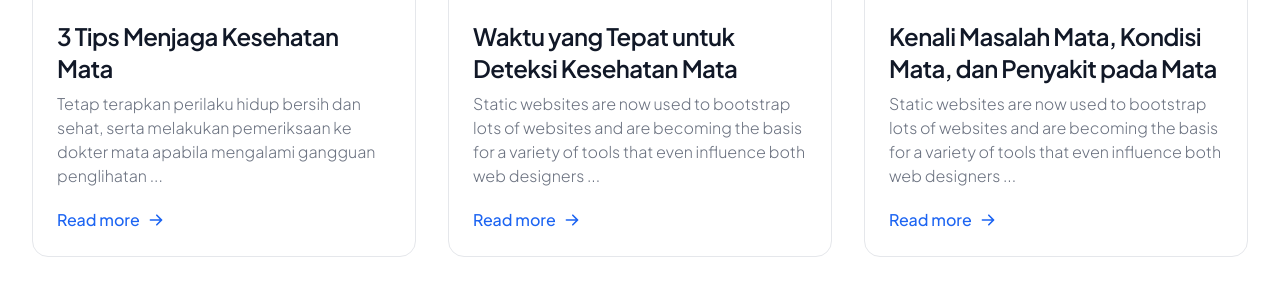
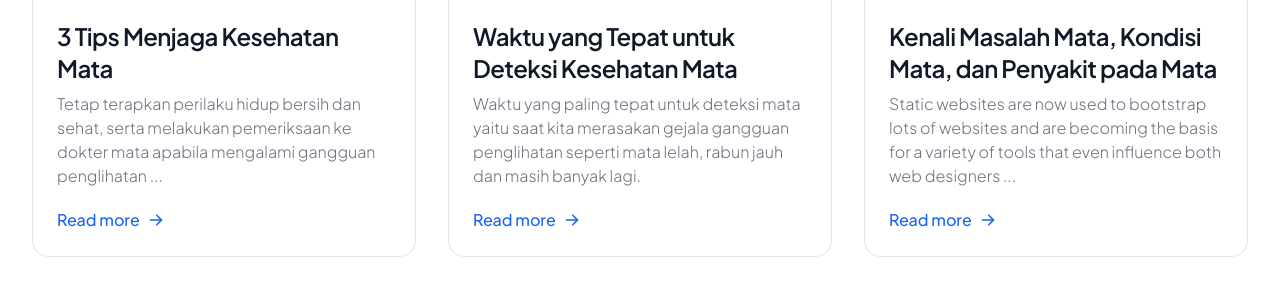
Before and after one commit to rikyraharjo/EyeU-Website, a Flask app: page / in a window 1280 px wide. Shown: the part 2791-3091 px from the top of the page. Run offline with Flask 3, Linux system fonts and the light colour scheme; a user stored in the database is signed in; data comes from the database, SQL or seed files in the repository; some libraries are stand-ins or nearby versions.

Commit message:
add detail fitur

```diff
--- a/templates/about.html
+++ b/templates/about.html
@@ -245,7 +245,7 @@
                         <h3 class="mb-1 text-lg lg:text-xl font-semibold tracking-tight text-gray-900 dark:text-white">
                             <a href="#">Aji Jagat Saputra</a>
                         </h3>
-                        <p>Full Stack Developer & <br> Mobile Developer</p>
+                        <p>Full Stack Web Developer & <br> Mobile Developer</p>
                         <ul class="flex justify-center mt-4 space-x-4">
                             <li>
                                 <a href="#" class="text-[#39569c] hover:text-gray-900 dark:hover:text-white">
--- a/templates/home.html
+++ b/templates/home.html
@@ -438,7 +438,7 @@
                     <h2 class="mb-2 text-2xl font-bold tracking-tight text-gray-900 dark:text-white "><a href="{{ url_for( 'blog') }} ">3 Tips Menjaga Kesehatan Mata</a></h2>
                     <p class="mb-5 font-light text-gray-500 dark:text-gray-400 ">Tetap terapkan perilaku hidup bersih dan sehat, serta melakukan pemeriksaan ke dokter mata apabila mengalami gangguan penglihatan ...</p>
                     <div class="flex justify-between items-center ">
-                        <a href="{{ url_for( 'blog') }} " class="inline-flex items-center font-medium text-blue-600 hover:underline ">
+                        <a href="https://upk.kemkes.go.id/new/3-tips-menjaga-kesehatan-mata" class="inline-flex items-center font-medium text-blue-600 hover:underline ">
                             Read more
                             <svg class="ml-2 w-4 h-4 " fill="currentColor " viewBox="0 0 20 20 " xmlns="http://www.w3.org/2000/svg "><path fill-rule="evenodd " d="M10.293 3.293a1 1 0 011.414 0l6 6a1 1 0 010 1.414l-6 6a1 1 0 01-1.414-1.414L14.586 11H3a1
                 1 0 110-2h11.586l-4.293-4.293a1 1 0 010-1.414z " clip-rule="evenodd "></path></svg>
@@ -456,9 +456,9 @@
                     </div>
                     <img class="mb-5 rounded-lg " src="https://flowbite.s3.amazonaws.com/typography-plugin/typography-image-1.png " alt=" " />
                     <h2 class="mb-2 text-2xl font-bold tracking-tight text-gray-900 dark:text-white "><a href="# ">Waktu yang Tepat untuk Deteksi Kesehatan Mata</a></h2>
-                    <p class="mb-5 font-light text-gray-500 dark:text-gray-400 ">Static websites are now used to bootstrap lots of websites and are becoming the basis for a variety of tools that even influence both web designers ...</p>
+                    <p class="mb-5 font-light text-gray-500 dark:text-gray-400 ">Waktu yang paling tepat untuk deteksi mata yaitu saat kita merasakan gejala gangguan penglihatan seperti mata lelah, rabun jauh dan masih banyak lagi.</p>
                     <div class="flex justify-between items-center ">
-                        <a href="# " class="inline-flex items-center font-medium text-blue-600 hover:underline ">
+                        <a href="https://ayosehat.kemkes.go.id/kapan-waktu-yang-tepat-untuk-deteksi-permasalahan-mata#:~:text=Waktu%20yang%20paling%20pas%20untuk,tepat%20agar%20tidak%20semakin%20parah. " class="inline-flex items-center font-medium text-blue-600 hover:underline ">
                             Read more
                             <svg class="ml-2 w-4 h-4 " fill="currentColor " viewBox="0 0 20 20 " xmlns="http://www.w3.org/2000/svg "><path fill-rule="evenodd " d="M10.293 3.293a1 1 0 011.414 0l6 6a1 1 0 010 1.414l-6 6a1 1 0 01-1.414-1.414L14.586 11H3a1
                 1 0 110-2h11.586l-4.293-4.293a1 1 0 010-1.414z " clip-rule="evenodd "></path></svg>
```
Also changed, not shown: histori/katarak.jpeg (added).
